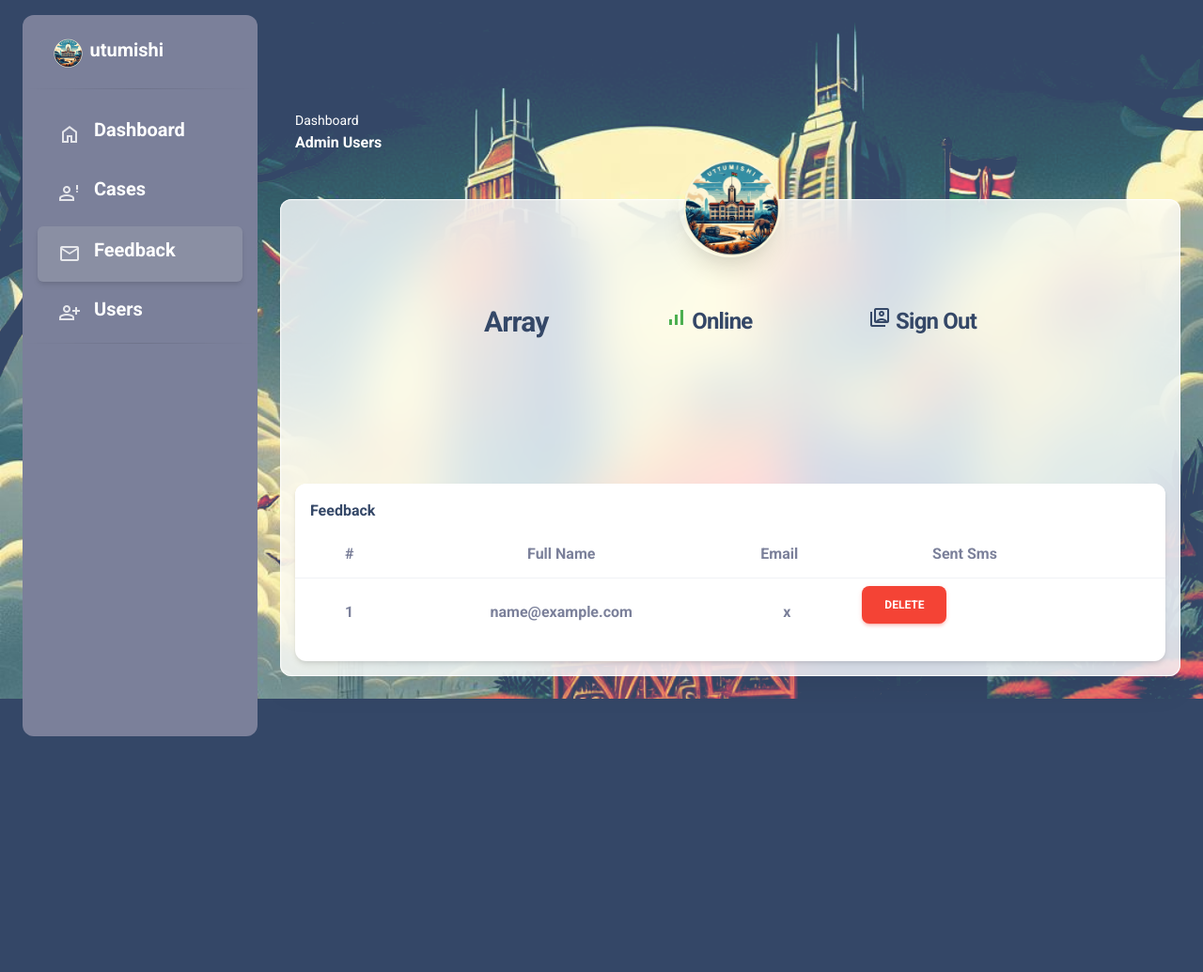
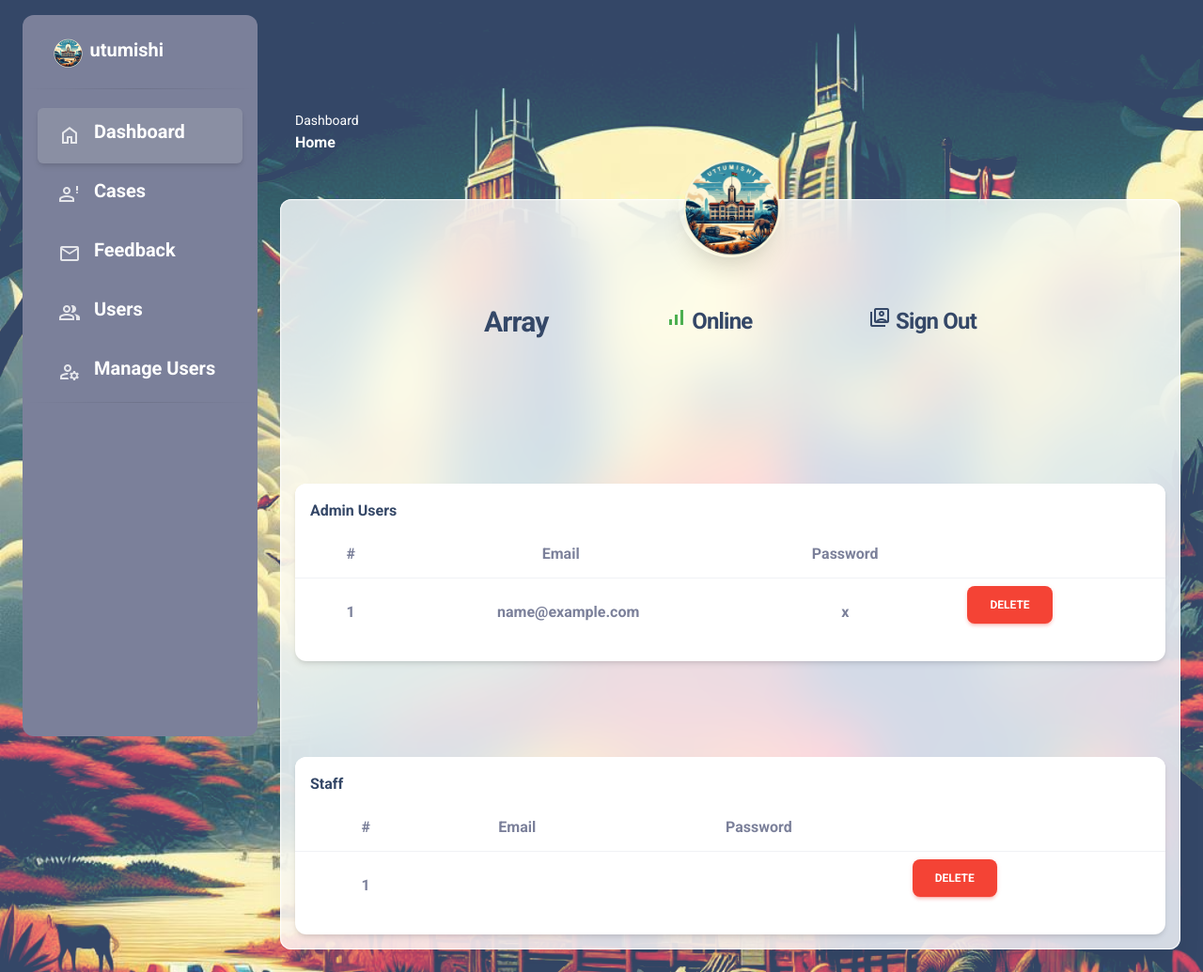
Before and after one commit to iamnotnato/Utumishi, a PHP site: page /app/dashboard/users.php in a window 1280 px wide. Shown: the whole page at 94% size. Before the commit the page ends 784 px from the top, so only its background shows below. Run offline with PHP 8.4, Linux system fonts and the light colour scheme; the visitor is signed in with stand-in values (Sample User, id 1); tables that the repository leaves empty or names only in its code hold one stand-in row (values such as "Sample post"); data that the repository does not hold is empty.

Commit message:
fix : minor fixes

```diff
--- a/app/dashboard/users.php
+++ b/app/dashboard/users.php
@@ -30,7 +30,7 @@ else
   <link rel="apple-touch-icon" sizes="76x76" href="../images/logo.png">
   <link rel="icon" type="image/png" href="../images/logo.png">
   <title>
-   utumishi | Feedback
+   utumishi | Users
   </title>
 
 
@@ -63,7 +63,7 @@ else
   <ul class="navbar-nav">
 
 <li class="nav-item">
-<a class="nav-link" href="home">
+<a class="nav-link active" href="home">
  <div class="icon icon-shape icon-sm border-radius-md text-center me-2 d-flex align-items-start justify-content-center">
   <i class="material-symbols-outlined ms-1" style="font-size: 24px;">home</i>
 </div>
@@ -83,7 +83,7 @@ else
 
 
 <li class="nav-item">
-<a class="nav-link active" href="feedback">
+<a class="nav-link" href="feedback">
  <div class="icon icon-shape icon-sm border-radius-md text-center me-2 d-flex align-items-start justify-content-center">
   <i class="material-symbols-outlined ms-1" style="font-size: 24px;">mail</i>
 </div>
@@ -95,11 +95,21 @@ else
 <li class="nav-item">
 <a class="nav-link" href="createuser">
  <div class="icon icon-shape icon-sm border-radius-md text-center me-2 d-flex align-items-start justify-content-center">
-  <i class="material-symbols-outlined ms-1" style="font-size: 24px;">person_add</i>
+  <i class="material-symbols-outlined ms-1" style="font-size: 24px;">group</i>
 </div>
   <span class="ms-1 h5 text-white">Users</span>
 </a>
 </li>
+
+<li class="nav-item">
+<a class="nav-link" href="createuser">
+ <div class="icon icon-shape icon-sm border-radius-md text-center me-2 d-flex align-items-start justify-content-center">
+  <i class="material-symbols-outlined ms-1" style="font-size: 24px;">manage_accounts</i>
+</div>
+  <span class="ms-1 h5 text-white">Manage Users</span>
+</a>
+</li>
+
 
 <hr class="horizontal dark mt-0">
 
@@ -118,7 +128,7 @@ else
           <ol class="breadcrumb bg-transparent mb-0 pb-0 pt-1 px-0 me-sm-6 me-5">
             <li class="breadcrumb-item text-sm text-white active" aria-current="page">Dashboard</li>
           </ol>
-          <h6 class="font-weight-bolder text-white mb-0">Admin Users</h6>
+          <h6 class="font-weight-bolder text-white mb-0">Home</h6>
         </nav>
         <div class="collapse navbar-collapse mt-sm-0 mt-2 me-md-0 me-sm-4" id="navbar">
           <div class="ms-md-auto pe-md-3 d-flex align-items-center">
@@ -176,14 +186,11 @@ else
       </div>
     </section>
     <!-- END Testimonials w/ user image & text & info -->
-    <!-- START Blogs w/ 4 cards w/ image & text & link -->
-
-        <!-- START Blogs w/ 4 cards w/ image & text & link -->
-        <div class="col-lg-12 mb-lg-0 mb-4">
+    <div class="col-lg-12 mb-lg-0 mb-4">
           <div class="card ">
             <div class="card-header pb-0 p-3">
               <div class="d-flex justify-content-between">
-                <h6 class="mb-2">Feedback</h6>
+                <h6 class="mb-2">Admin Users</h6>
               </div>
             </div>
             <div class="table-responsive">
@@ -191,9 +198,8 @@ else
               <thead>
                     <tr>
                     <th class="font-weight-bold mb-0 align-middle text-center">#</th>
-                      <th class="font-weight-bold mb-0 align-middle text-center">Full Name</th>
                       <th class="font-weight-bold mb-0 align-middle text-center ps-2">Email</th>
-                      <th class="text-center font-weight-bold mb-0 align-middle text-center">Sent Sms</th>
+                      <th class="text-center font-weight-bold mb-0 align-middle text-center">Password</th>
                        <th class="text-secondary opacity-7"></th>
                     </tr>
                   </thead>
@@ -209,9 +215,9 @@ else
                       <tr>
                         <td class="font-weight-bold mb-0 align-middle text-center"><?php echo $row["id"]; ?></td>
                         <td class="font-weight-bold mb-0 align-middle text-center"><?php echo $row["email"]; ?></td>
-                        <td class="font-weight-bold mb-0 align-middle text-center"><?php echo $row["password"]; ?></td>
-                        <td><input type="button" class="btn btn-danger"
-                        onclick="deletefeedback(<?php echo $row['id']; ?>)" name="Delete" value="Delete"></td>
+                        <td class="font-weight-bold mb-0 align-middle text-center"><?php echo $row["pass"]; ?></td>
+                                              <td><input type="button" class="btn btn-danger"
+                        onclick="deleteadmins(<?php echo $row['id']; ?>)" name="Delete" value="Delete"></td>
                       </tr>
 
                       <?php
@@ -223,10 +229,10 @@ else
                 </table>
 
                 <script language="javascript">
-  function deletefeedback(delid)
+  function deleteadmins(delid)
   {
     if(confirm("Do you want to delete this record?")){
-      window.location.href='deletefeedback.php?del_id=' +delid+'';
+      window.location.href='deleteadmin.php?del_id=' +delid+'';
       return true;
     }
   }
@@ -237,11 +243,81 @@ else
 
 
           </div>
+          <br>
+          <br>
+          <br>
+          <br>
+    <!-- START Blogs w/ 4 cards w/ image & text & link -->
+    <div class="col-lg-12 mb-lg-0 mb-4">
+          <div class="card ">
+            <div class="card-header pb-0 p-3">
+              <div class="d-flex justify-content-between">
+                <h6 class="mb-2">Staff</h6>
+              </div>
+            </div>
+            <div class="table-responsive">
+              <table class="table align-items-center ">
+              <thead>
+                    <tr>
+                    <th class="font-weight-bold mb-0 align-middle text-center">#</th>
+                      <th class="font-weight-bold mb-0 align-middle text-center ps-2">Email</th>
+                      <th class="text-center font-weight-bold mb-0 align-middle text-center">Password</th>
+                       <th class="text-secondary opacity-7"></th>
+                    </tr>
+                  </thead>
+              <div class="d-flex flex-column justify-content-center">
+                        <?php
+                    $query = "SELECT * FROM staff ORDER BY id ASC";
+                    $result = mysqli_query($connect, $query);
+                    if(mysqli_num_rows($result) > 0)
+                    {
+                      while ($row = mysqli_fetch_array($result)) {
+                        ?>
+
+                      <tr>
+                        <td class="font-weight-bold mb-0 align-middle text-center"><?php echo $row["id"]; ?></td>
+                        <td class="font-weight-bold mb-0 align-middle text-center"><?php echo $row["emails"]; ?></td>
+                        <td class="font-weight-bold mb-0 align-middle text-center"><?php echo $row["passwords"]; ?> </td>
+                        <td><input type="button" class="btn btn-danger"
+                        onclick="deletestaff(<?php echo $row['id']; ?>)" name="Delete" value="Delete"></td>
+                      </tr>
+
+                      <?php
+                    }
+}
+                      ?>
+                    </tr>
+                  </tbody>
+                </table>
+
+                <script language="javascript">
+  function deletestaff(delid)
+  {
+    if(confirm("Do you want to delete this record?")){
+      window.location.href='deletestaff.php?del_id=' +delid+'';
+      return true;
+    }
+  }
+</script>
+              </div>
+              </table>
+            </div>
+
+
+          </div>
+        </div>
+
+    <!-- END Blogs w/ 4 cards w/ image & text & link -->
+
+    <!-- END Blogs w/ 4 cards w/ image & text & link -->
+  </div>
+
 
 
 
 
            </div>
+
   </div>
 
   </main>
```
Also changed, not shown: app/dashboard/deletestaff.php (added, +7 -0 lines), app/dashboard/home.php (+8 -10 lines).
